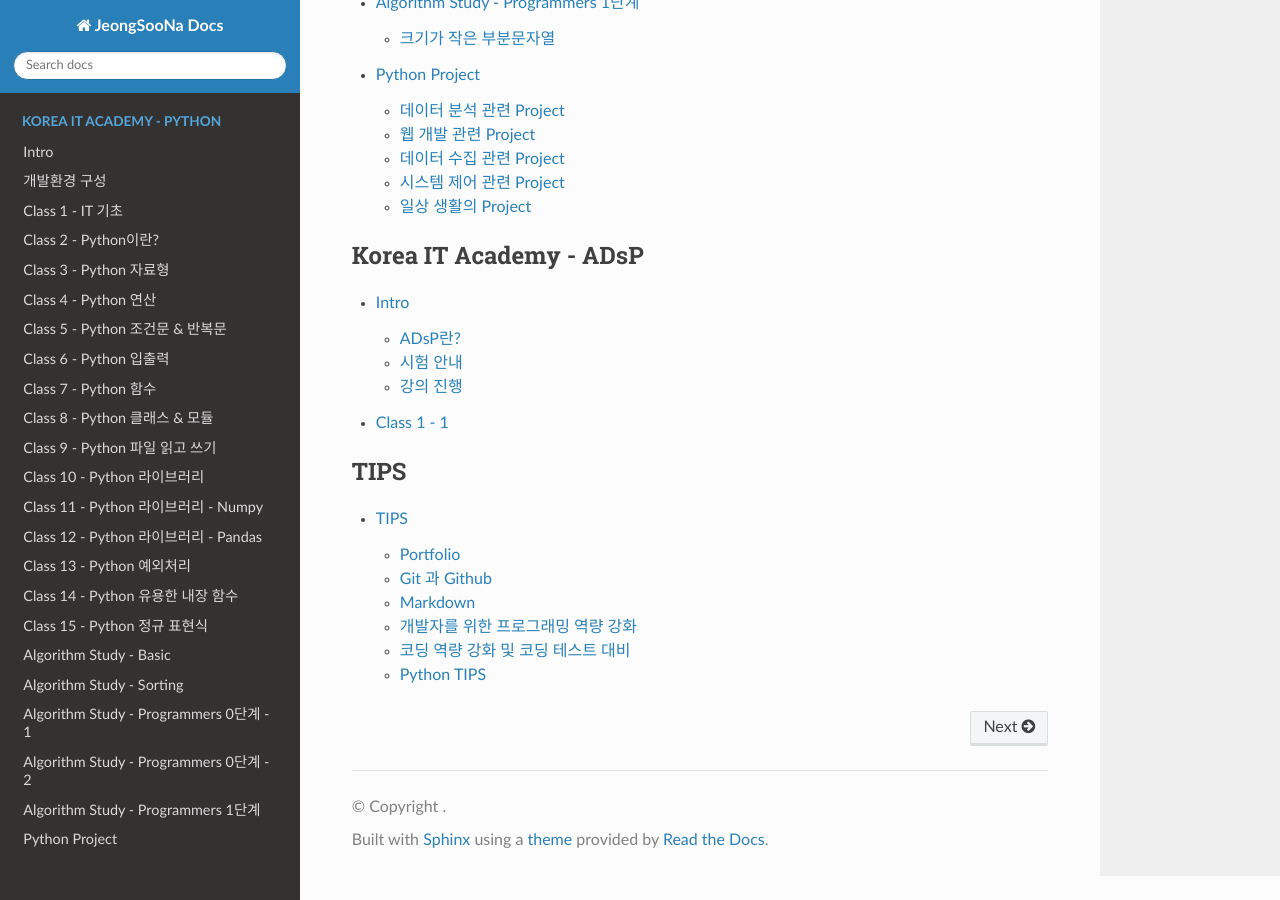
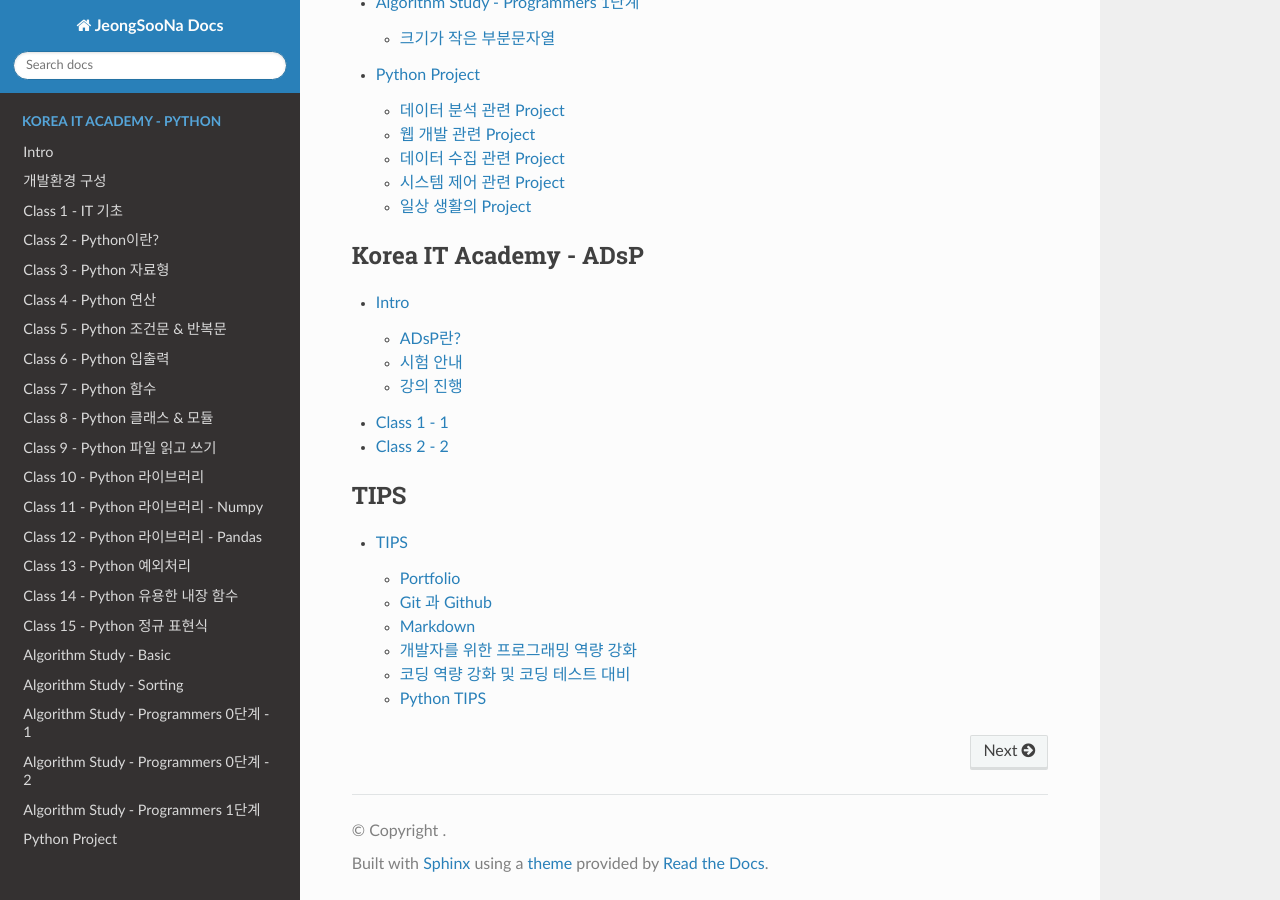
Before and after one commit to JeongSooNa/JeongSooNa-Docs, a Sphinx documentation site: the page built from docs/index.md, in a window 1280 px wide and 900 px high, scrolled down 5156 px. Built offline with Sphinx 7.4.7 and the Read the Docs theme 3.1.0, drawn with Linux system fonts in a browser that asks for light colours.

Commit message:
update docs

````diff
--- a/docs/index.md
+++ b/docs/index.md
@@ -85,6 +85,7 @@ Korea_IT_Academy-Python/test_3.md
 
 Korea_IT_Academy-ADsP/index.md
 Korea_IT_Academy-ADsP/class_1.md
+Korea_IT_Academy-ADsP/class_2.md
 ```
 
 ```{toctree}
````
